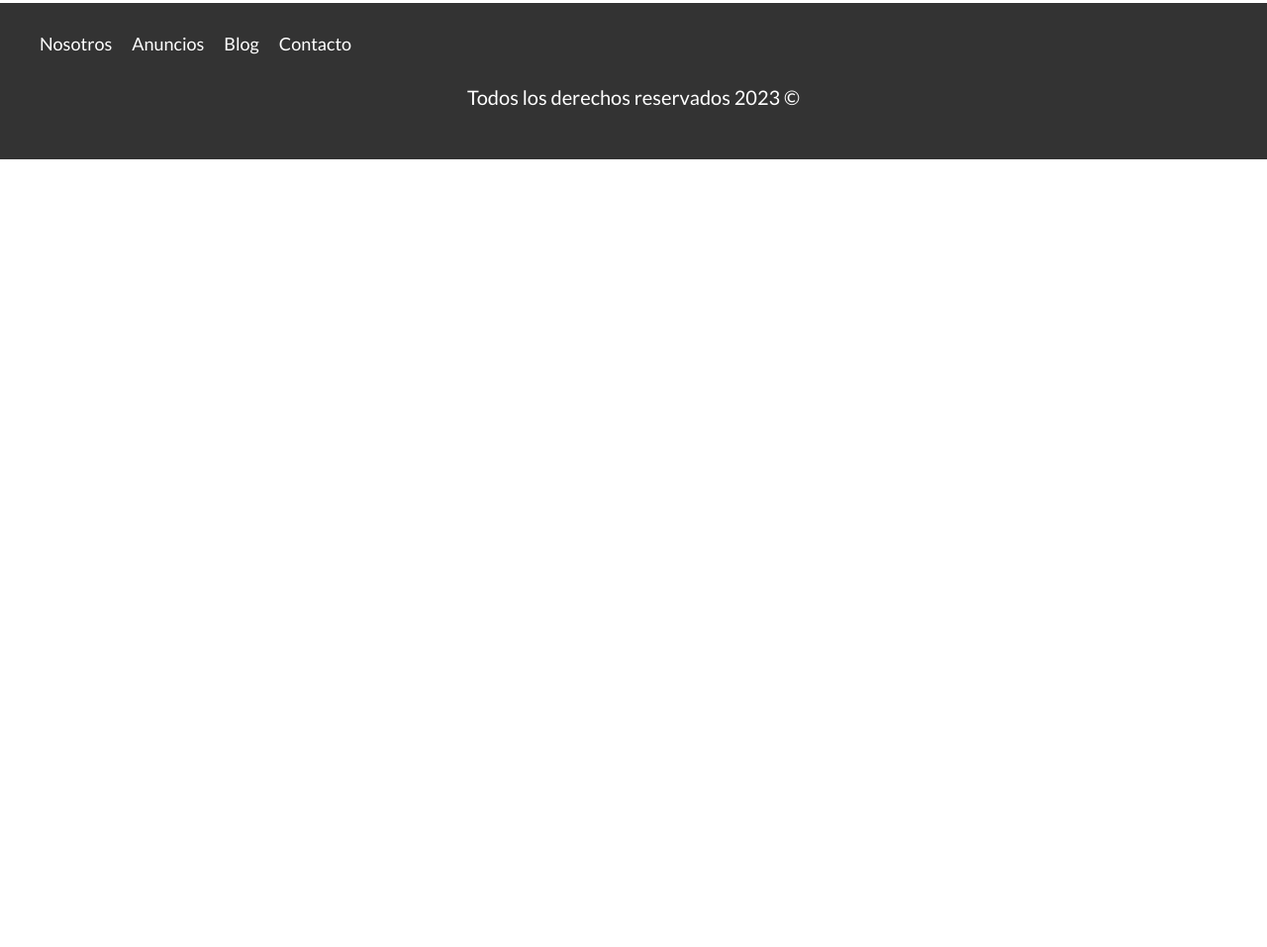
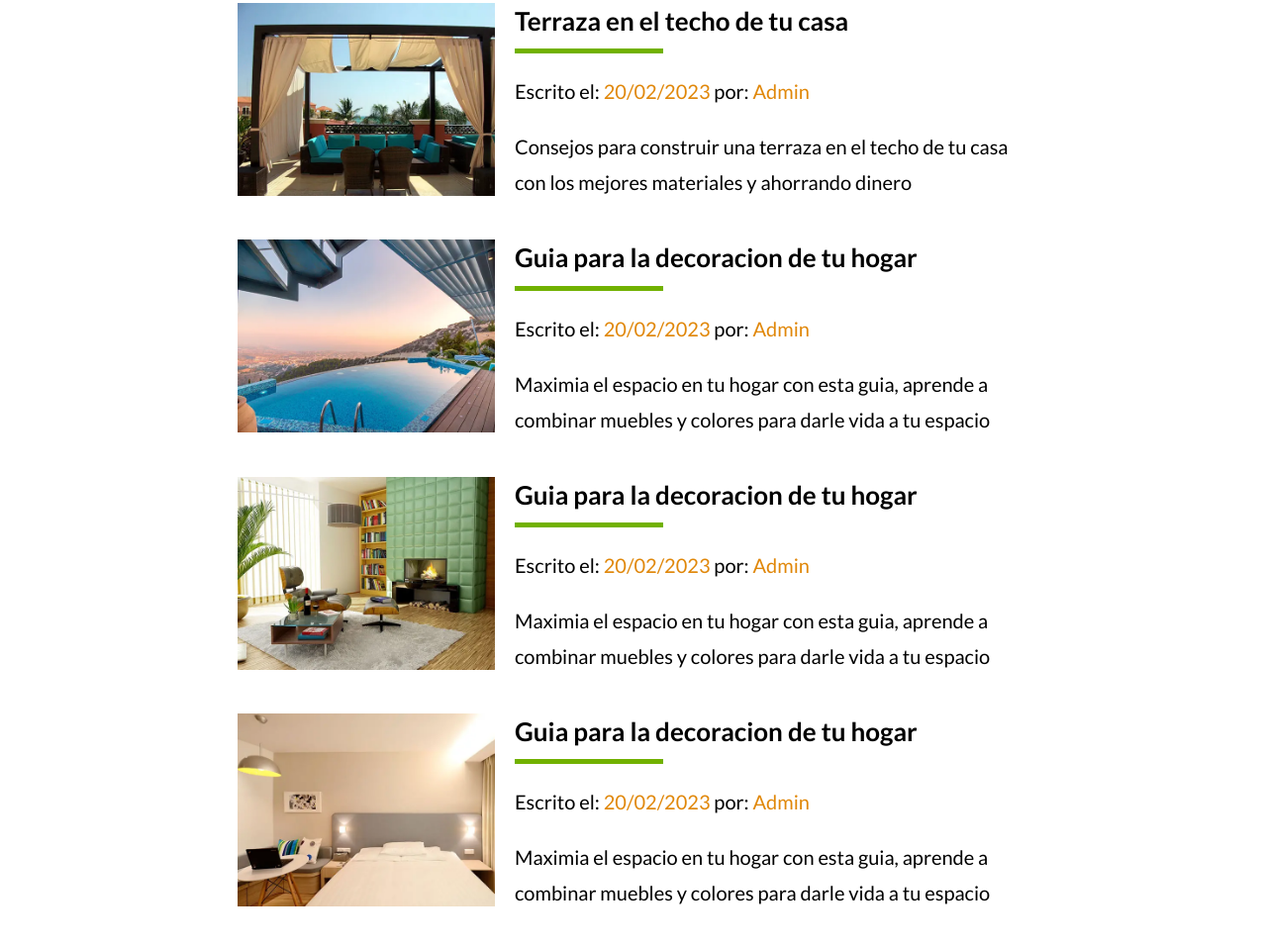
Before and after one commit to IanRodriguez00/bienesraices_inicio, a website: page blog.html in a window 1280 px wide. Shown: the part 235-1192 px from the top of the page at 99% size. Before the commit the page ends 800 px from the top, so only its background shows below. Drawn offline with Linux system fonts and the light colour scheme.

Commit message:
seccion blog

```diff
--- a/blog.html
+++ b/blog.html
@@ -22,8 +22,101 @@
             </div> <!-- Cierre de barra  -->
         </div>
     </header>
-    <main class="contenedro seccion">
+    <main class="contenedor seccion contenido-centrado">
         <h1>blog</h1>
+        <article class="entrada-blog">
+            <div class="imagen">
+                <picture>
+                    <source srcset="build/img/blog1.webp" type="image/webp">
+                    <source srcset="build/img/blog1.webp" type="image/jpeg">
+                    <img loading="lazy" src="build/img/blog1.jpg" alt="Texto etrada blog">
+                </picture>
+            </div>
+
+            <div class="texto-entrada">
+                <a href="entrada.html">
+                    <h4>Terraza en el techo de tu casa</h4>
+                    <p>Escrito el:
+                        <span>20/02/2023</span>
+                        por:
+                        <span>Admin</span>
+                    </p>
+                    <p>
+                        Consejos para construir una terraza en el techo de tu casa con los mejores materiales y ahorrando dinero
+                    </p>
+                </a>
+            </div>
+        </article>
+
+        <article class="entrada-blog">
+            <div class="imagen">
+                <picture>
+                    <source srcset="build/img/blog2.webp" type="image/webp">
+                    <source srcset="build/img/blog2.webp" type="image/jpeg">
+                    <img loading="lazy" src="build/img/blog2.jpg" alt="Texto etrada blog">
+                </picture>
+            </div>
+
+            <div  class="texto-entrada">
+                <a href="entrada.html">
+                    <h4>Guia para la decoracion de tu hogar</h4>
+                    <p>Escrito el:
+                        <span>20/02/2023</span>
+                        por:
+                        <span>Admin</span>
+                    </p>
+                    <p>
+                        Maximia el espacio en tu hogar con esta guia, aprende a combinar muebles y colores para darle vida a tu espacio
+                    </p>
+                </a>
+            </div>
+        </article>
+        <article class="entrada-blog">
+            <div class="imagen">
+                <picture>
+                    <source srcset="build/img/blog3.webp" type="image/webp">
+                    <source srcset="build/img/blog3.webp" type="image/jpeg">
+                    <img loading="lazy" src="build/img/blog3.jpg" alt="Texto etrada blog">
+                </picture>
+            </div>
+
+            <div  class="texto-entrada">
+                <a href="entrada.html">
+                    <h4>Guia para la decoracion de tu hogar</h4>
+                    <p>Escrito el:
+                        <span>20/02/2023</span>
+                        por:
+                        <span>Admin</span>
+                    </p>
+                    <p>
+                        Maximia el espacio en tu hogar con esta guia, aprende a combinar muebles y colores para darle vida a tu espacio
+                    </p>
+                </a>
+            </div>
+        </article>
+        <article class="entrada-blog">
+            <div class="imagen">
+                <picture>
+                    <source srcset="build/img/blog4.webp" type="image/webp">
+                    <source srcset="build/img/blog4.webp" type="image/jpeg">
+                    <img loading="lazy" src="build/img/blog4.jpg" alt="Texto etrada blog">
+                </picture>
+            </div>
+
+            <div  class="texto-entrada">
+                <a href="entrada.html">
+                    <h4>Guia para la decoracion de tu hogar</h4>
+                    <p>Escrito el:
+                        <span>20/02/2023</span>
+                        por:
+                        <span>Admin</span>
+                    </p>
+                    <p>
+                        Maximia el espacio en tu hogar con esta guia, aprende a combinar muebles y colores para darle vida a tu espacio
+                    </p>
+                </a>
+            </div>
+        </article>
     </main>
     <footer class="footer seccion">
         <div class="contenedor contenedor-footer">
```
Also changed, not shown: entrada.html (added, +55 -0 lines), index.html (+2 -2 lines).
